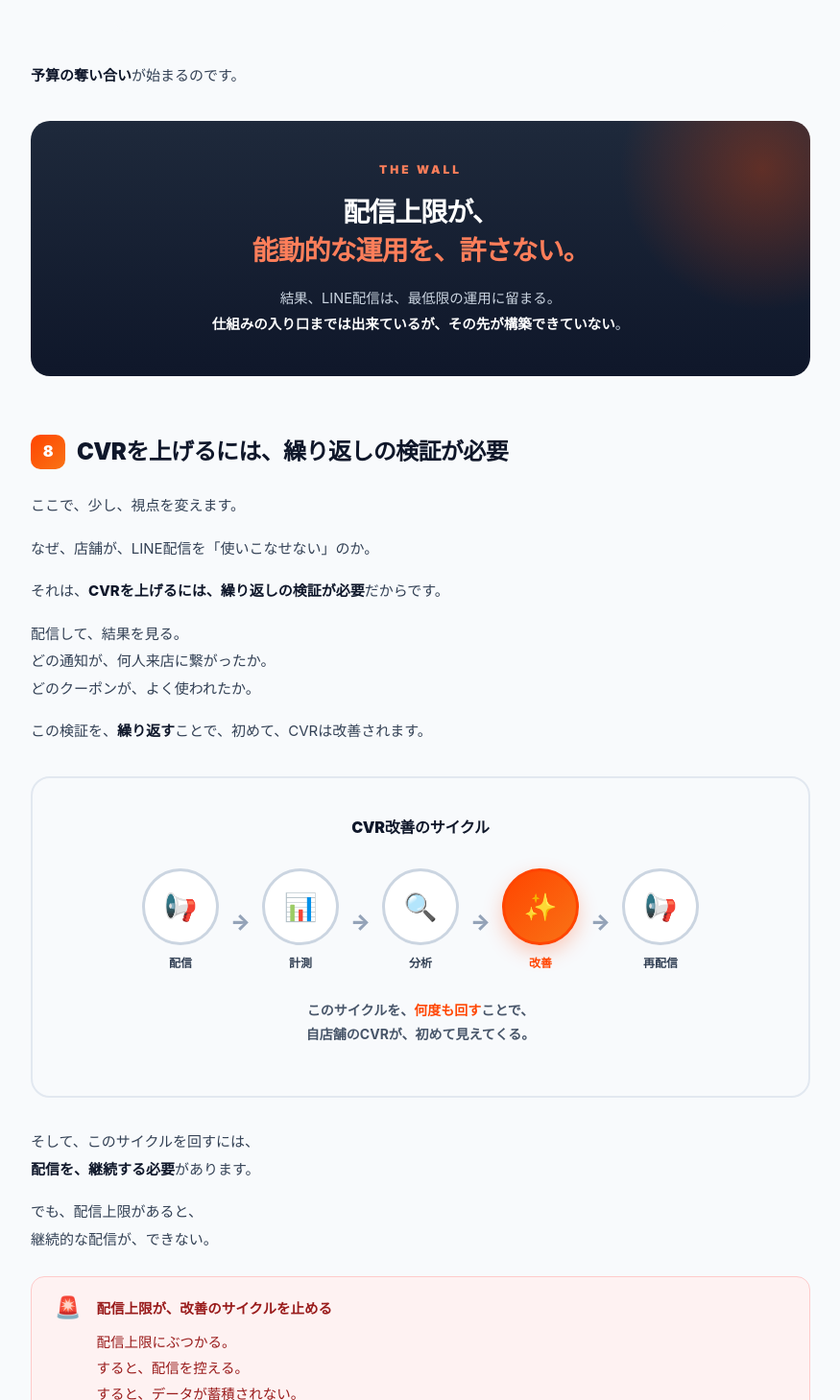
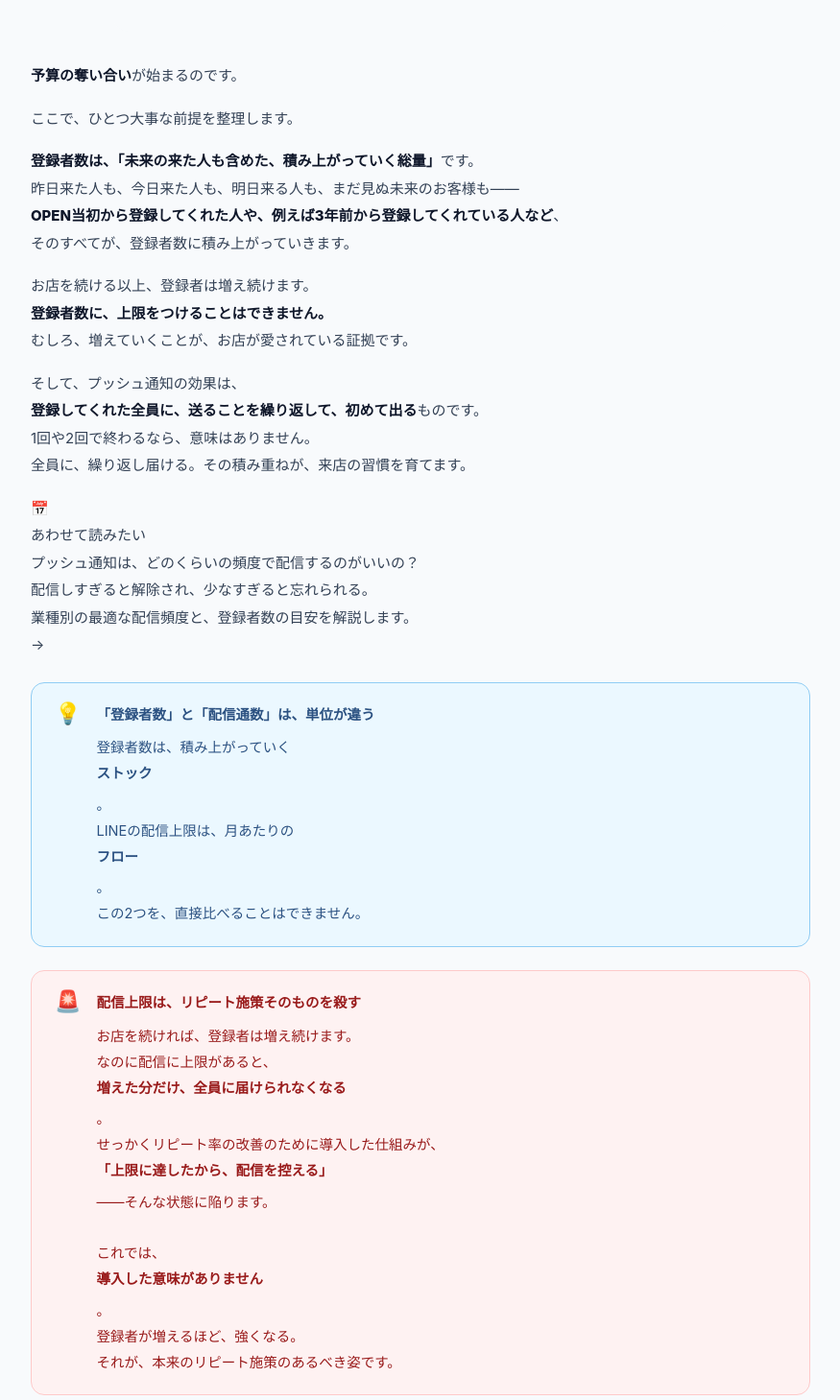
Before and after one commit to thellcishii-lang/push-taro, a Next.js app: page /guide/store-marketing in a window 1280 px wide. Shown: the part 5411-6870 px from the top of the page at 96% size, without its empty margins (202-1077 px from the left). Built offline with nearby package versions, Linux system fonts and the light colour scheme; no server answers.

Commit message:
Update StoreMarketingClient.tsx

```diff
--- a/app/guide/store-marketing/StoreMarketingClient.tsx
+++ b/app/guide/store-marketing/StoreMarketingClient.tsx
@@ -315,7 +315,70 @@ export default function StoreMarketingClient() {
           <p>
             <strong>予算の奪い合い</strong>が始まるのです。
           </p>
+           <p>
+            ここで、ひとつ大事な前提を整理します。
+          </p>
 
+          <p>
+            <strong>登録者数は、「未来の来た人も含めた、積み上がっていく総量」</strong>です。<br />
+            昨日来た人も、今日来た人も、明日来る人も、まだ見ぬ未来のお客様も——<br />
+            <strong>OPEN当初から登録してくれた人や、例えば3年前から登録してくれている人など</strong>、<br />
+            そのすべてが、登録者数に積み上がっていきます。
+          </p>
+
+          <p>
+            お店を続ける以上、登録者は増え続けます。<br />
+            <strong>登録者数に、上限をつけることはできません。</strong><br />
+            むしろ、増えていくことが、お店が愛されている証拠です。
+          </p>
+
+          <p>
+            そして、プッシュ通知の効果は、<br />
+            <strong>登録してくれた全員に、送ることを繰り返して、初めて出る</strong>ものです。<br />
+            1回や2回で終わるなら、意味はありません。<br />
+            全員に、繰り返し届ける。その積み重ねが、来店の習慣を育てます。
+          </p>
+
+          <Link href="/guide/push-notification-roi" className="next-article">
+            <div className="next-article-icon">📅</div>
+            <div className="next-article-body">
+              <div className="next-article-label">あわせて読みたい</div>
+              <div className="next-article-title">プッシュ通知は、どのくらいの頻度で配信するのがいいの？</div>
+              <div className="next-article-desc">
+                配信しすぎると解除され、少なすぎると忘れられる。<br />
+                業種別の最適な配信頻度と、登録者数の目安を解説します。
+              </div>
+            </div>
+            <div className="next-article-arrow">→</div>
+          </Link>
+
+          <div className="g-callout info">
+            <span className="ico">💡</span>
+            <div>
+              <p><strong>「登録者数」と「配信通数」は、単位が違う</strong></p>
+              <p>
+                登録者数は、積み上がっていく<strong>ストック</strong>。<br />
+                LINEの配信上限は、月あたりの<strong>フロー</strong>。<br />
+                この2つを、直接比べることはできません。
+              </p>
+            </div>
+          </div>
+
+          <div className="g-callout danger">
+            <span className="ico">🚨</span>
+            <div>
+              <p><strong>配信上限は、リピート施策そのものを殺す</strong></p>
+              <p>
+                お店を続ければ、登録者は増え続けます。<br />
+                なのに配信に上限があると、<strong>増えた分だけ、全員に届けられなくなる</strong>。<br />
+                せっかくリピート率の改善のために導入した仕組みが、<br />
+                <strong>「上限に達したから、配信を控える」</strong>——そんな状態に陥ります。<br /><br />
+                これでは、<strong>導入した意味がありません</strong>。<br />
+                登録者が増えるほど、強くなる。<br />
+                それが、本来のリピート施策のあるべき姿です。
+              </p>
+            </div>
+          </div>
           <div className="wall-box">
             <div className="wall-box-inner">
               <div className="wall-box-label">THE WALL</div>
```
